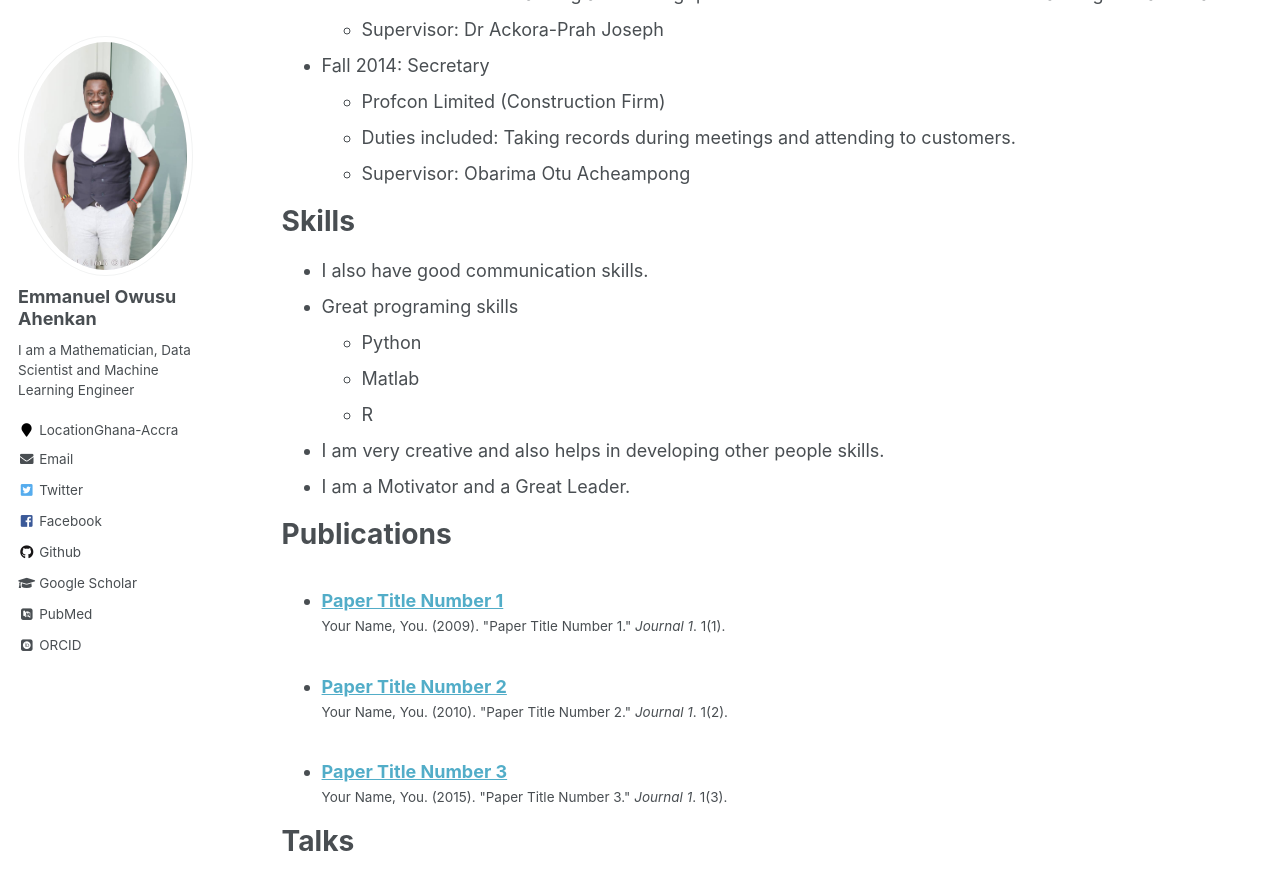
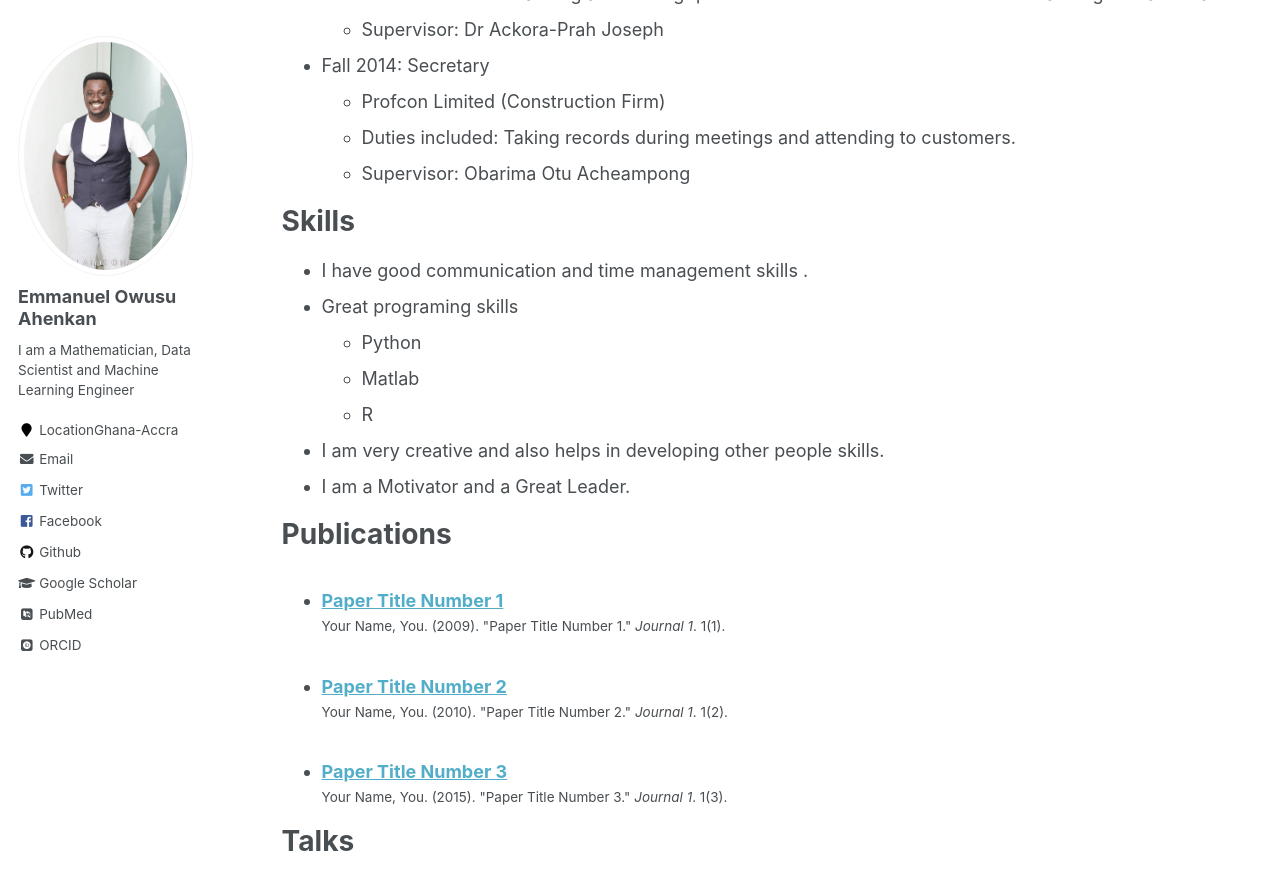
Before and after one commit to EmmanuelOwusu/EmmanuelOwusu.github.io, a Jekyll site: the page built from _pages/cv.md, in a window 1280 px wide and 900 px high, scrolled down 473 px. Shown: the top 890 px of the window. Built offline with Jekyll 4.4.1, drawn with Linux system fonts in a browser that asks for light colours; some web fonts are replaced.

Commit message:
Skills second edit
Skills second edit

```diff
--- a/_pages/cv.md
+++ b/_pages/cv.md
@@ -29,7 +29,7 @@ Work experience
 
 Skills
 ======
-* I also have good communication skills.
+* I  have good communication and time management skills .
 * Great programing skills
   * Python
   * Matlab
```
